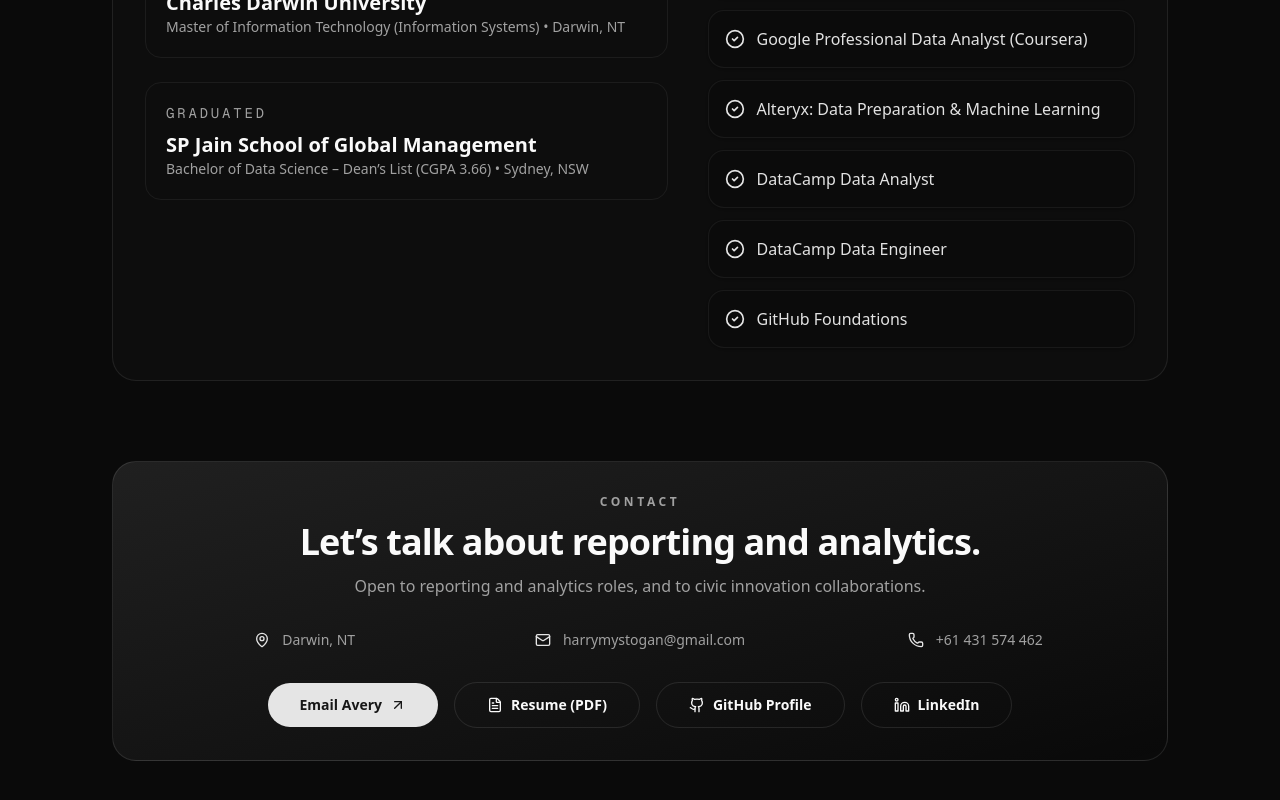
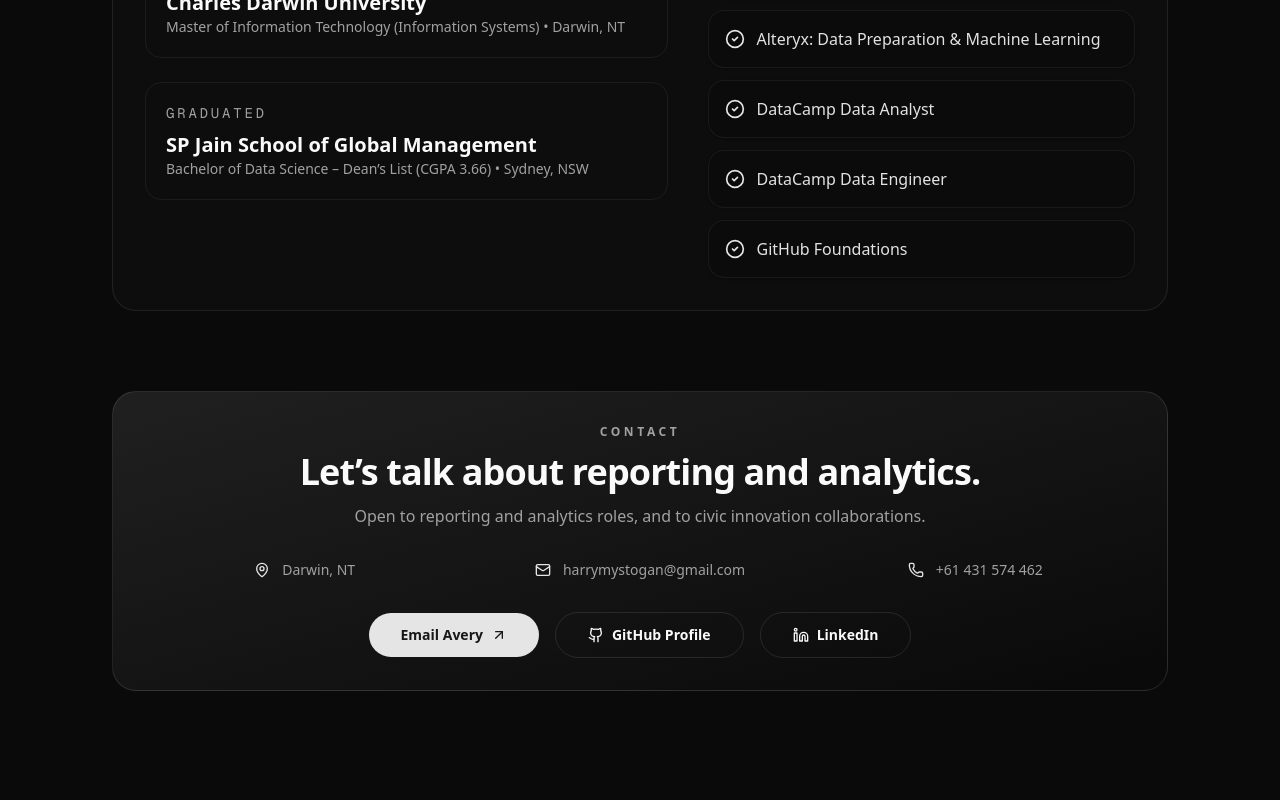
Before and after one commit to AveryDoan/Personal_Portfolio_2025, a Next.js app: page / in a window 1280 px wide. Shown: the part 5859-6659 px from the top of the page. After the commit the page ends 6614 px from the top, so only its background shows below. Built offline with nearby package versions, Linux system fonts and the light colour scheme; no server answers; a web font is replaced by a local one.

Commit message:
Remove Fabric certification and unpublish resume PDF pending a corrected version

```diff
--- a/src/app/page.tsx
+++ b/src/app/page.tsx
@@ -1,6 +1,5 @@
 import PortfolioHero from "@/components/ui/portfolio-hero";
 import {
-  RESUME_URL,
   achievements,
   certifications,
   contact,
@@ -14,7 +13,6 @@ import {
   ArrowUpRight,
   CheckCircle2,
   ExternalLink,
-  FileText,
   Github,
   Linkedin,
   Mail,
@@ -344,14 +342,6 @@ export default function Home() {
               Email Avery <ArrowUpRight className="h-4 w-4" />
             </Link>
             <Link
-              href={RESUME_URL}
-              target="_blank"
-              className="inline-flex items-center gap-2 rounded-full border border-border px-8 py-3 text-sm font-semibold transition hover:border-primary hover:text-primary"
-            >
-              <FileText className="h-4 w-4" />
-              Resume (PDF)
-            </Link>
-            <Link
               href={contact.github}
               target="_blank"
               rel="noopener noreferrer"
--- a/src/data/resume.ts
+++ b/src/data/resume.ts
@@ -10,8 +10,6 @@ export const contact = {
   summary:
     "Data Analyst in the NT Government (Department of Children and Families). Evidence-based reporting, Power BI dashboards and data pipelines, with insights explained in plain English.",
 };
-
-export const RESUME_URL = "/avery-doan-resume.pdf";
 
 export const education = [
   {
@@ -136,7 +134,6 @@ export const skillGroups = [
 ];
 
 export const certifications = [
-  "Fabric Analytics Engineer Associate",
   "Google Professional Data Analyst (Coursera)",
   "Alteryx: Data Preparation & Machine Learning",
   "DataCamp Data Analyst",
```
Also changed, not shown: 2 other files (tests, documents, lock files or other folders).
